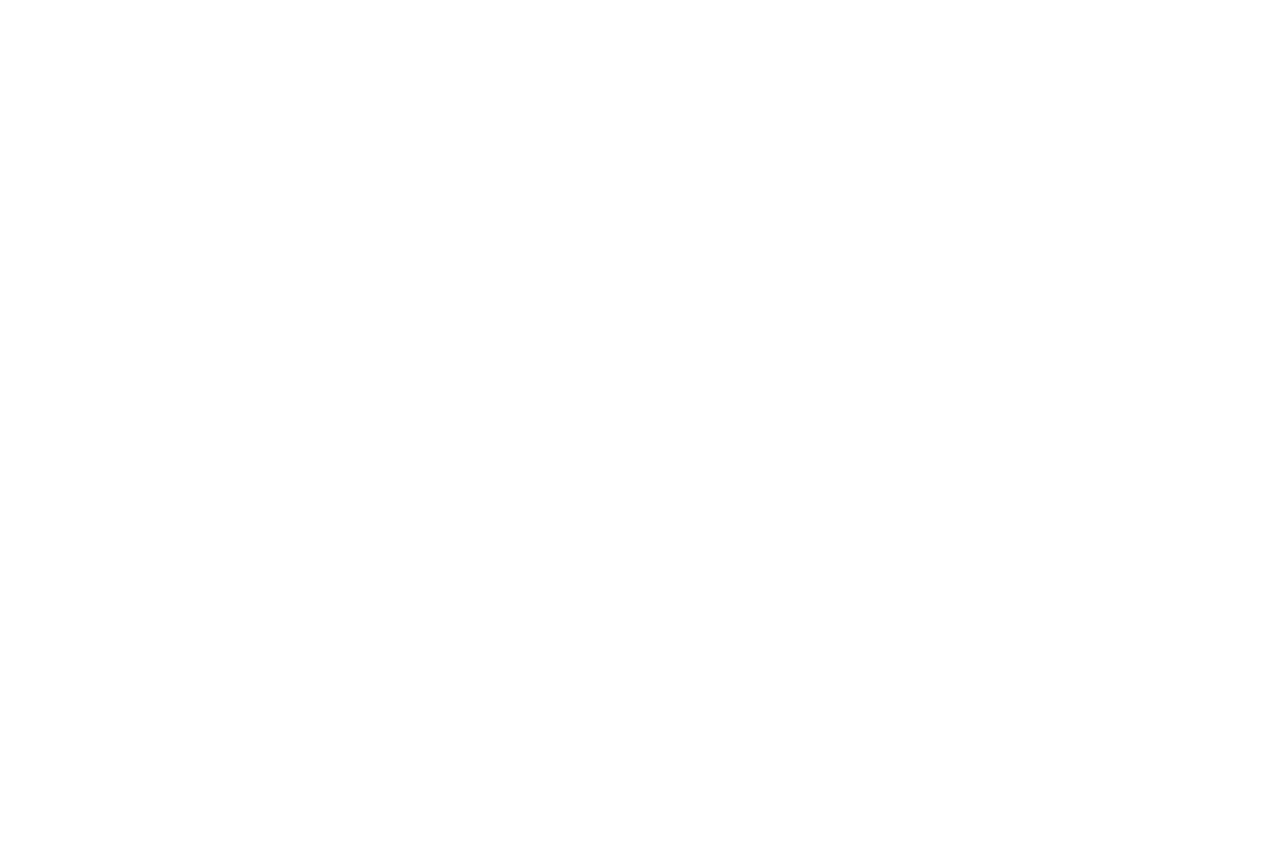
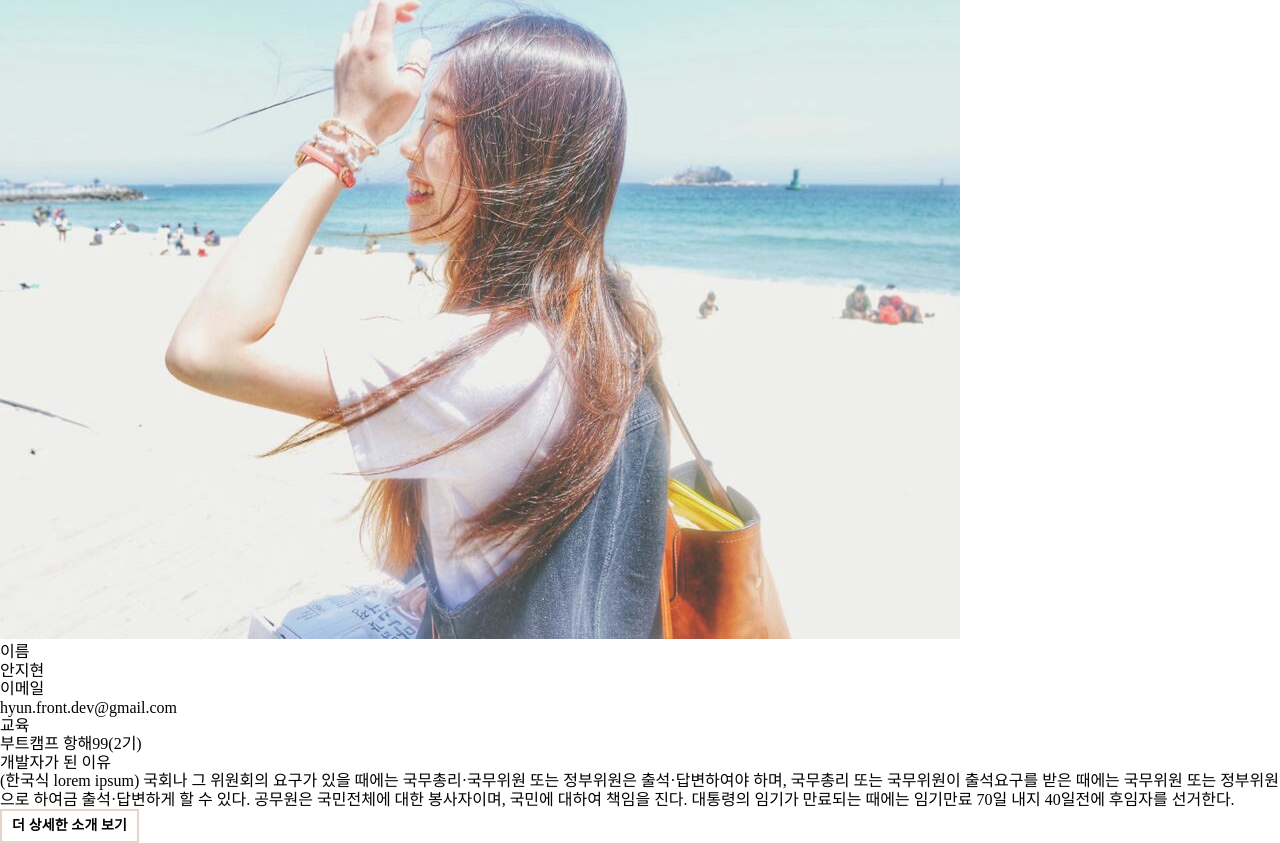
Before and after one commit to Jihyun85/hyun-portfolio-react, a React (Create React App) app: page /#/ in a window 1280 px wide. Shown: the part 471-1314 px from the top of the page. Before the commit the page ends 800 px from the top, so only its background shows below. Built offline with nearby package versions, Linux system fonts and the light colour scheme; a web font is replaced by a local one.

Commit message:
🚧 About 마크업

```diff
--- /dev/null
+++ b/src/components/About.js
@@ -0,0 +1,51 @@
+import React from "react";
+import profile from "../images/profile_1.jpg";
+import Subtitle from "./Subtitle";
+
+const About = () => (
+  <article id="aboutBox" class="about">
+    <Subtitle subtitle="소개" />
+
+    <div class="about-content">
+      <div class="profile about-profile">
+        <img src={profile} alt="프로필 사진" />
+      </div>
+      <div>
+        <dl class="description-list">
+          <div class="description-item">
+            <dt>이름</dt>
+            <dd>안지현</dd>
+          </div>
+          <div class="description-item">
+            <dt>이메일</dt>
+            <dd>
+              <a href="mailto:hyun.front.dev@gmail.com">
+                hyun.front.dev@gmail.com
+              </a>
+            </dd>
+          </div>
+          <div class="description-item">
+            <dt>교육</dt>
+            <dd>부트캠프 항해99(2기)</dd>
+          </div>
+          <div class="description-item item-phrase">
+            <dt>개발자가 된 이유</dt>
+            <dd>
+              (한국식 lorem ipsum) 국회나 그 위원회의 요구가 있을 때에는
+              국무총리·국무위원 또는 정부위원은 출석·답변하여야 하며, 국무총리
+              또는 국무위원이 출석요구를 받은 때에는 국무위원 또는 정부위원으로
+              하여금 출석·답변하게 할 수 있다. 공무원은 국민전체에 대한
+              봉사자이며, 국민에 대하여 책임을 진다. 대통령의 임기가 만료되는
+              때에는 임기만료 70일 내지 40일전에 후임자를 선거한다.
+            </dd>
+          </div>
+        </dl>
+        <button type="button" class="about-btn btn-pink">
+          더 상세한 소개 보기
+        </button>
+      </div>
+    </div>
+  </article>
+);
+
+export default About;
--- a/src/pages/Home.js
+++ b/src/pages/Home.js
@@ -1,10 +1,12 @@
 import React from "react";
+import About from "../components/About";
 import Greeting from "../components/Greeting";
 
 const Home = () => (
-  <>
+  <main>
     <Greeting />
-  </>
+    <About />
+  </main>
 );
 
 export default Home;
```
